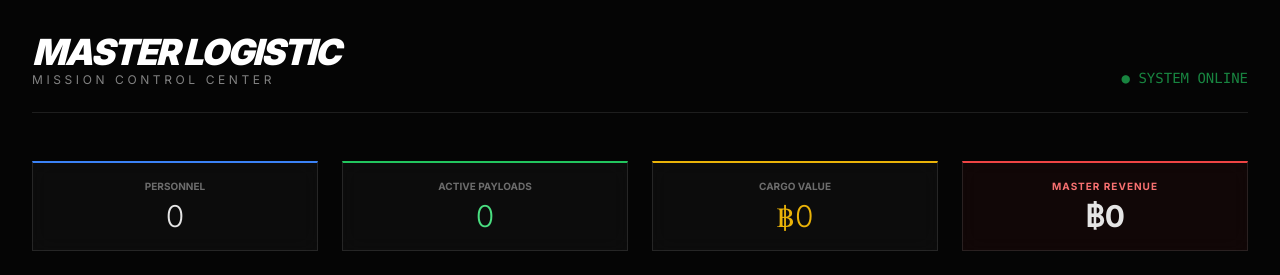
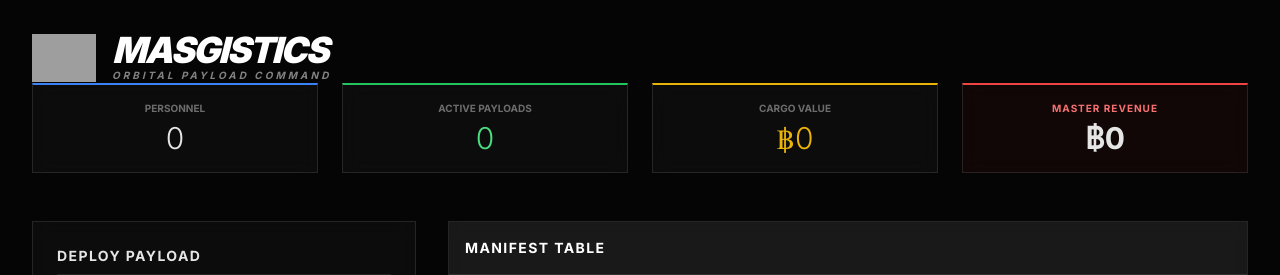
Before and after one commit to khemthong7-droid/master-logistic, a FastAPI app: page /admin in a window 1280 px wide. Shown: the top 275 px of the page. Run offline with FastAPI, Linux system fonts and the light colour scheme; data that the repository does not hold is empty; some libraries are stand-ins or nearby versions; grey boxes are pictures that could not be loaded.

Commit message:
Add files via upload

```diff
--- a/main.py
+++ b/main.py
@@ -9,7 +9,7 @@ import uvicorn
 database.init_db()
 
 # 2. สร้าง App Object (ต้องอยู่ตรงนี้!)
-app = FastAPI(title="Master Logistic - Mission Control")
+app = FastAPI(title="Mastics - Mission Control")
 
 # 3. ตั้งค่าระบบแสดงผลหน้าเว็บ
 templates = Jinja2Templates(directory="templates")
--- a/templates/admin.html
+++ b/templates/admin.html
@@ -15,13 +15,11 @@
 </head>
 <body class="p-8">
     <!-- Header -->
-    <div class="flex justify-between items-end mb-12 border-b border-white/10 pb-6">
+    <div class="flex items-center gap-4">
+        <img src="/static/logo.png" alt="MASGISTICS Logo" class="h-12 w-auto">
         <div>
-            <h1 class="text-4xl font-black tracking-tighter uppercase italic text-white">Master Logistic</h1>
-            <p class="text-xs tracking-[0.3em] text-white/50 uppercase">Mission Control Center</p>
-        </div>
-        <div class="text-right">
-            <p class="font-mono text-sm text-green-500 animate-pulse">● SYSTEM ONLINE</p>
+            <h1 class="text-4xl font-black tracking-tighter uppercase italic text-white leading-none">MASGISTICS</h1>
+            <p class="text-[10px] tracking-[0.3em] text-white/50 uppercase italic font-bold">Orbital Payload Command</p>
         </div>
     </div>
 
```
